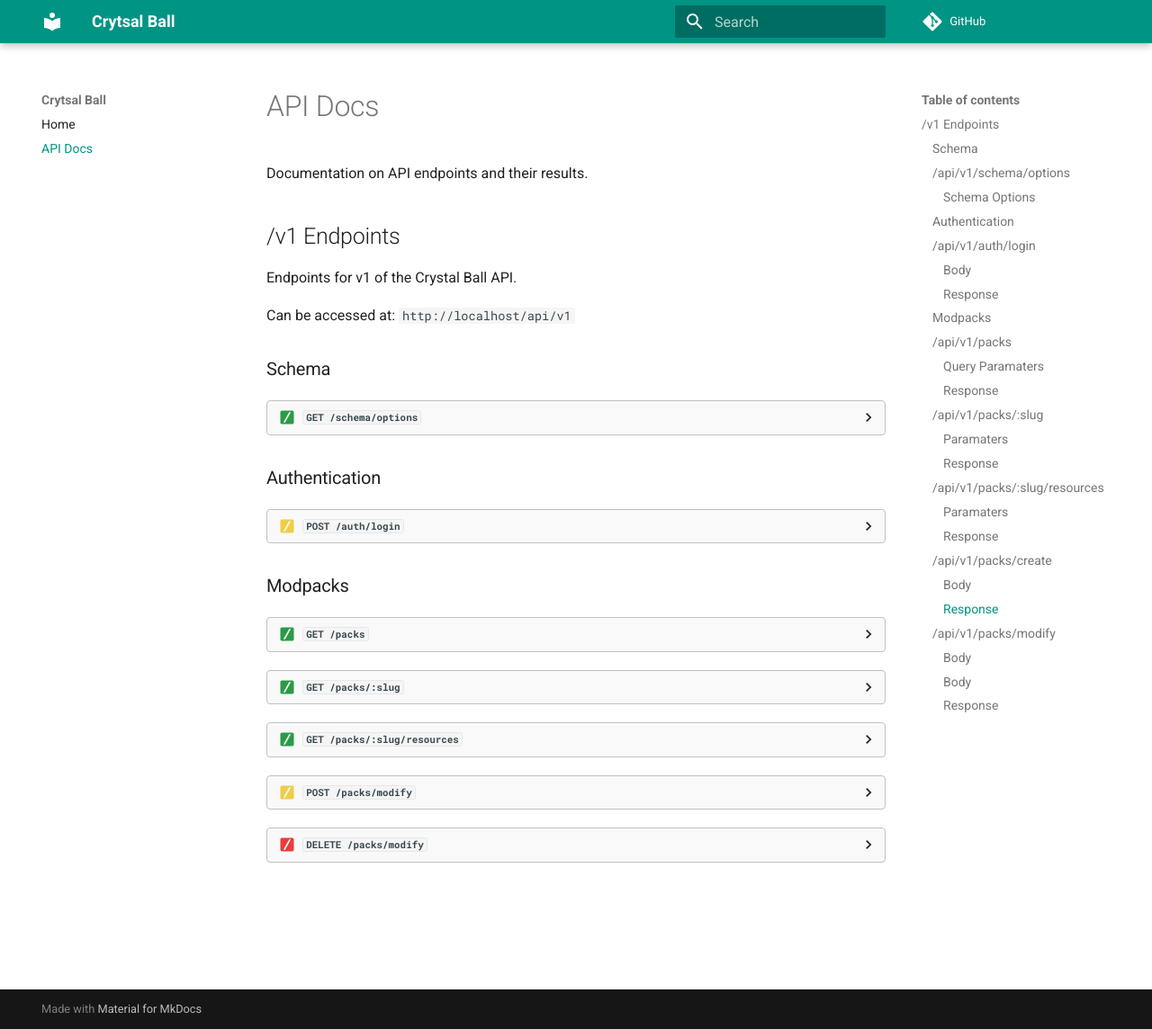
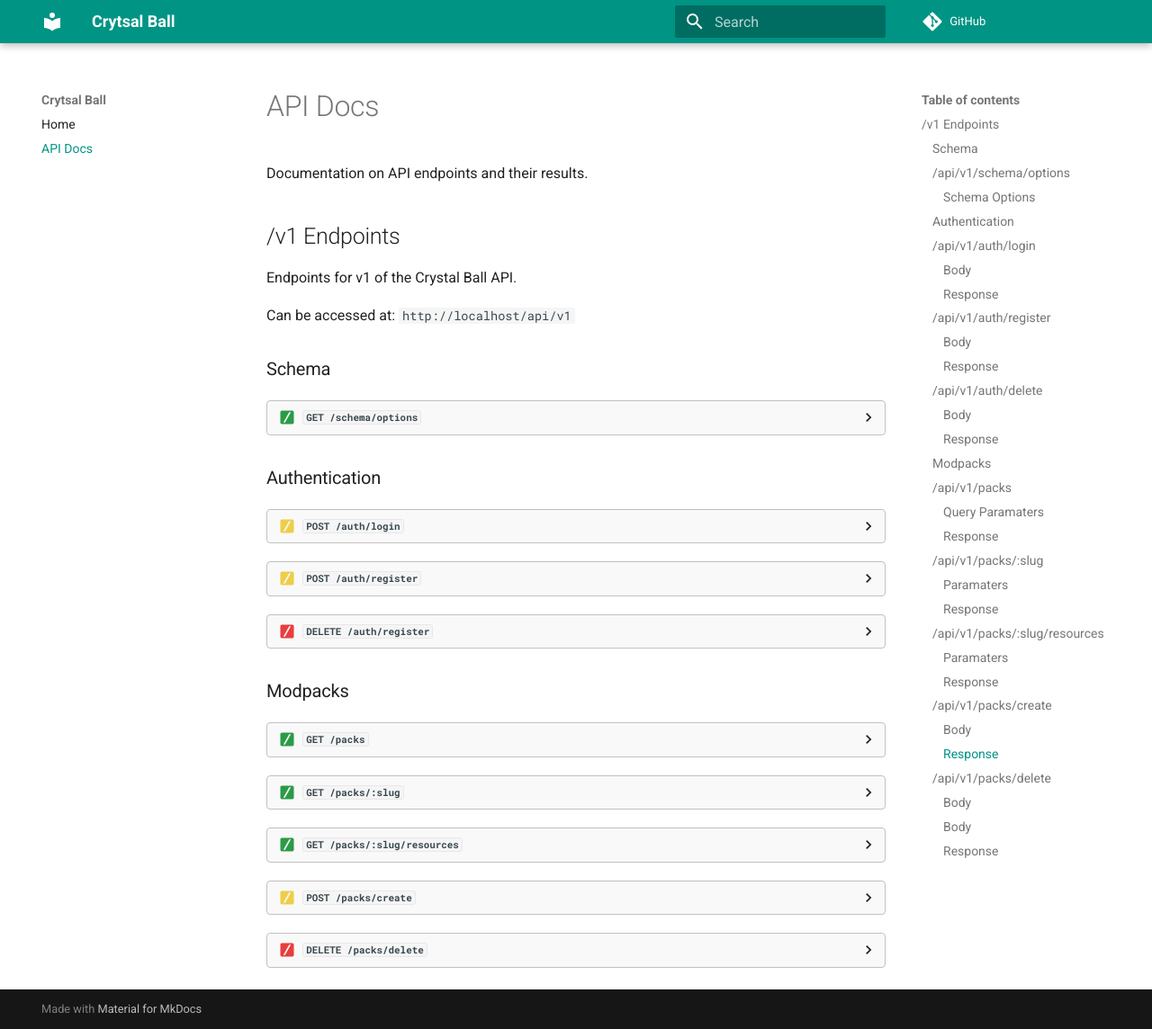
Before and after one commit to CartelModpack/Crystal-Ball, an MkDocs documentation site: the page built from docs/docs/index.md, in a window 1280 px wide and 1144 px high. Shown: the whole window at 90% size. Built offline with MkDocs 1.6.1 and Material for MkDocs 9.7.7, drawn with Linux system fonts in a browser that asks for light colours; comment, search, counter and statistics services are not loaded; part of the change alters nothing that is shown.

Commit message:
Add new endpoints to docs

```diff
--- a/docs/docs/index.md
+++ b/docs/docs/index.md
@@ -58,7 +58,58 @@ Issue a token to access uploading modpacks, etc.
 
 | Key   |   Type   | Value                                                                               |
 | :---- | :------: | :---------------------------------------------------------------------------------- |
-| token | `string` | A JWT Bearer token to be used in the authorization header. Is valid for 15 minutes. |
+| token | `string` | A JWT Bearer token to be used in the authorization header. Is valid for 30 minutes. |
+
+///
+
+/// details | `POST /auth/register`
+    type: post-request
+
+### ![POST](https://img.shields.io/badge/POST-eecd48?style=flat-square) [`{!partials/text/api_v1_root.md!}/auth/register`]({!partials/text/api_v1_root.md!}/auth/register)
+
+> Requires Authentication - Level 1
+
+Create a new account on the server and issue a token for it.
+
+{!partials/alerts/admin_acc.md!}
+
+#### Body
+
+| Key      |   Type   | Required | Explanation               |
+| :------- | :------: | :------: | :------------------------ |
+| username | `string` |   Yes    | The username of the user. |
+| password | `string` |   Yes    | The password of the user. |
+| permission | `number` | Yes | The users permission level, 0 (regular) or 1 (operator) |
+
+#### Response
+
+| Key   |   Type   | Value                                                                               |
+| :---- | :------: | :---------------------------------------------------------------------------------- |
+| token | `string` | A JWT Bearer token to be used in the authorization header. Is valid for 30 minutes. |
+
+///
+
+/// details | `DELETE /auth/register`
+    type: delete-request
+
+### ![DELETE](https://img.shields.io/badge/DELETE-ea3d3d?style=flat-square) [`{!partials/text/api_v1_root.md!}/auth/delete`]({!partials/text/api_v1_root.md!}/auth/delete)
+
+> Requires Authentication - Level 1
+
+Deletes an account from the server.
+
+#### Body
+
+| Key      |   Type   | Required | Explanation               |
+| :------- | :------: | :------: | :------------------------ |
+| username | `string` |   Yes    | The username of the user. |
+
+#### Response
+
+| Key      |   Type   | Explanation               |
+| :------- | :------: | :------------------------ |
+| status   |   `200`  | The status of the request. If anything but 200 a failure occured. |
+| message  | `string` | An attached message. |
 
 ///
 
@@ -131,12 +182,12 @@ Gets all resources a mod would need, including anything inherited.
 
 ///
 
-/// details | `POST /packs/modify`
+/// details | `POST /packs/create`
     type: post-request
 
 ### ![POST](https://img.shields.io/badge/POST-eecd48?style=flat-square) [`{!partials/text/api_v1_root.md!}/packs/create`]({!partials/text/api_v1_root.md!}/packs/create)
 
-> Requires authentication.
+> Requires Authentication - Level 0
 
 Add a modpack to the database.
 
@@ -150,12 +201,12 @@ Add a modpack to the database.
 
 ///
 
-/// details | `DELETE /packs/modify`
+/// details | `DELETE /packs/delete`
     type: delete-request
 
-### ![DELETE](https://img.shields.io/badge/DELETE-ea3d3d?style=flat-square) [`{!partials/text/api_v1_root.md!}/packs/modify`]({!partials/text/api_v1_root.md!}/packs/modify)
+### ![DELETE](https://img.shields.io/badge/DELETE-ea3d3d?style=flat-square) [`{!partials/text/api_v1_root.md!}/packs/delete`]({!partials/text/api_v1_root.md!}/packs/delete)
 
-> Requires authentication.
+> Requires Authentication - Level 0 for modpacks owned by the user, Level 1 for all modpacks.
 
 Delete a modpack from the database.
 
```
